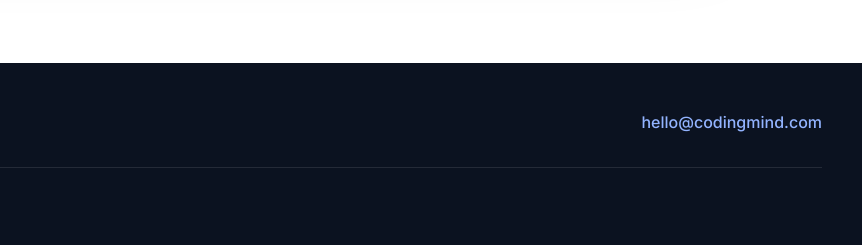
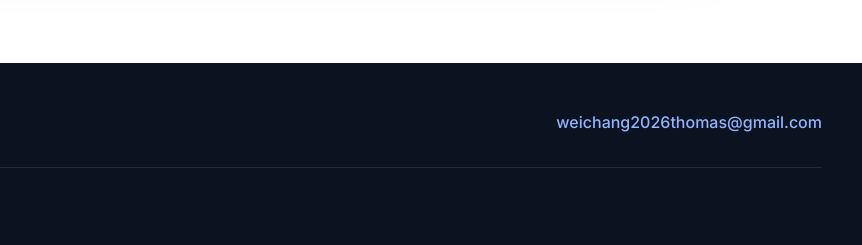
Before and after one commit to cm-website/shotsync, a plain HTML site: page index.html in a window 1280 px wide. Shown: the part 4347-4592 px from the top of the page, 418-1280 px from the left. Drawn offline with Linux system fonts and the light colour scheme.

Commit message:
Update contact email
Co-Authored-By: Claude Opus 5.5 <noreply@anthropic.com>

```diff
--- a/index.html
+++ b/index.html
@@ -680,7 +680,7 @@ footer a.mail:hover { text-decoration: underline; }
 <footer>
     <div class="footer-inner">
         <a href="#home" class="brand"><img src="logo.png" alt="ShotSync logo">ShotSync</a>
-        <a class="mail" href="mailto:hello@codingmind.com">hello@codingmind.com</a>
+        <a class="mail" href="mailto:weichang2026thomas@gmail.com">weichang2026thomas@gmail.com</a>
     </div>
     <div class="copyright">&copy; <span id="year">2026</span> ShotSync. Created by Weichang (Thomas) Yuan.</div>
 </footer>
```
